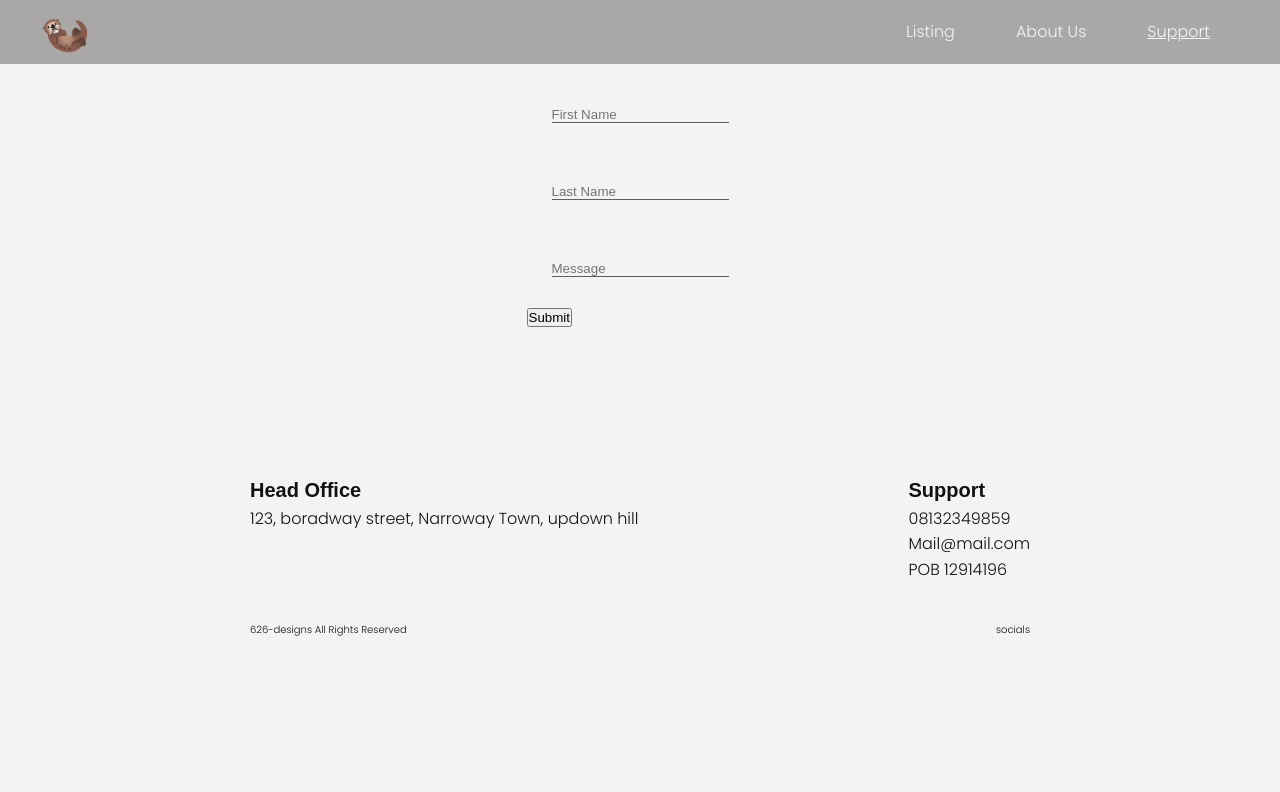
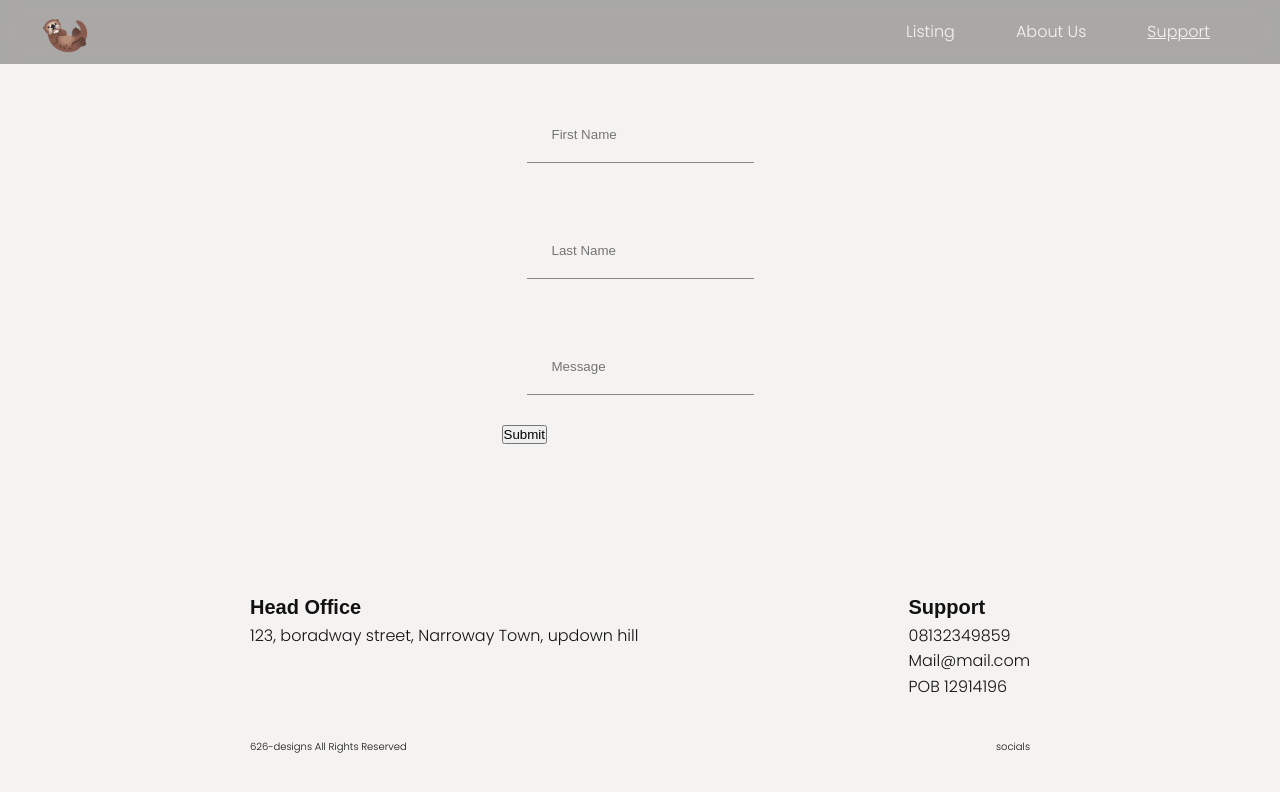
Before and after one commit to Ph-uad/Otter-Home, a React (Create React App) app: page /support in a window 1280 px wide. Shown: the top 792 px of the page. Built offline with nearby package versions, Linux system fonts and the light colour scheme.

Commit message:
form styling init

```diff
--- a/src/components/layout/support/support.js
+++ b/src/components/layout/support/support.js
@@ -16,6 +16,10 @@ const Support = () => {
             errors.lastName = "Required";
             return errors;
         }
+        if (!values.message) {
+            errors.message = "Required";
+            return errors;
+        }
     }
 
     const {
@@ -29,6 +33,7 @@ const Support = () => {
         initialValues: {
             firstName: "",
             lastName: "",
+            message:"",
         },
         validate,
         onSubmit: (values) => {
--- a/src/components/layout/support/support.module.css
+++ b/src/components/layout/support/support.module.css
@@ -15,8 +15,10 @@
 .form__input{
     outline: none;
     border: none;
+    padding: 2rem 2.5rem;
     width: 100%;
-    border-bottom: 1px solid rgb(93, 93, 93);
+    background: var(--color-gray-100);
+    border-bottom: 1px solid var(--color-gray-500);
     background: inherit;
 }
 
```
